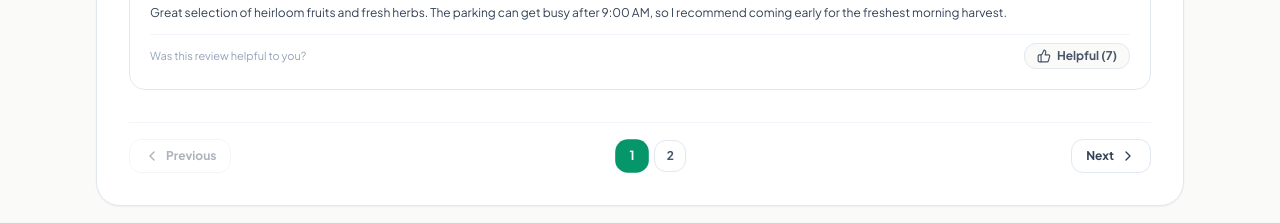
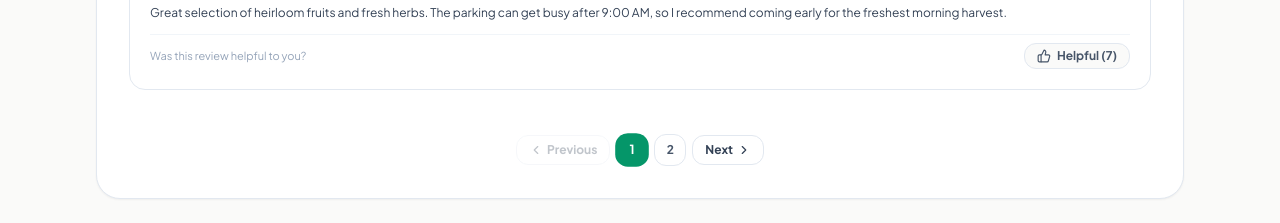
Before and after one commit to kamiyami05/TechWiz2026, a React (Vite) app: page /markets/mkt-1 in a window 1280 px wide. Shown: the part 2660-2883 px from the top of the page. Built offline with nearby package versions, Linux system fonts and the light colour scheme.

Commit message:
style(reviews): group pagination controls tightly in center and remove top border divider

```diff
--- a/src/components/MarketReviews.jsx
+++ b/src/components/MarketReviews.jsx
@@ -499,24 +499,23 @@ export default function MarketReviews({
 
       {/* Pagination Controls (3 reviews per page) */}
       {totalPages > 1 && (
-        <div className="pt-4 border-t border-slate-100 dark:border-slate-700 flex items-center justify-between gap-3 text-xs">
+        <div className="pt-3 flex items-center justify-center gap-1.5 text-xs">
           <button
             type="button"
             onClick={() => setCurrentPage(p => Math.max(1, p - 1))}
             disabled={currentPage === 1}
-            className="px-3.5 py-2 rounded-xl border border-slate-200 dark:border-slate-700 bg-white dark:bg-slate-800 text-slate-700 dark:text-slate-300 font-bold hover:bg-slate-50 disabled:opacity-40 disabled:cursor-not-allowed flex items-center gap-1.5 transition-colors cursor-pointer"
+            className="px-3 py-1.5 rounded-xl border border-slate-200 dark:border-slate-700 bg-white dark:bg-slate-800 text-slate-700 dark:text-slate-300 font-bold hover:bg-slate-50 disabled:opacity-30 disabled:cursor-not-allowed flex items-center gap-1 transition-colors cursor-pointer"
           >
-            <ChevronLeft className="w-4 h-4" />
+            <ChevronLeft className="w-3.5 h-3.5" />
             <span>Previous</span>
           </button>
 
-          <div className="flex items-center gap-1.5">
           {Array.from({ length: totalPages }, (_, i) => i + 1).map((page) => (
             <button
               key={page}
               type="button"
               onClick={() => setCurrentPage(page)}
-                className={`w-8 h-8 rounded-xl font-bold text-xs transition-all cursor-pointer ${
+              className={`w-8 h-8 rounded-xl font-bold text-xs transition-all cursor-pointer flex items-center justify-center ${
                 currentPage === page
                   ? 'bg-emerald-600 text-white shadow-xs scale-105'
                   : 'bg-white dark:bg-slate-800 text-slate-600 dark:text-slate-300 border border-slate-200 dark:border-slate-700 hover:bg-slate-100'
@@ -525,16 +524,15 @@ export default function MarketReviews({
               {page}
             </button>
           ))}
-          </div>
 
           <button
             type="button"
             onClick={() => setCurrentPage(p => Math.min(totalPages, p + 1))}
             disabled={currentPage === totalPages}
-            className="px-3.5 py-2 rounded-xl border border-slate-200 dark:border-slate-700 bg-white dark:bg-slate-800 text-slate-700 dark:text-slate-300 font-bold hover:bg-slate-50 disabled:opacity-40 disabled:cursor-not-allowed flex items-center gap-1.5 transition-colors cursor-pointer"
+            className="px-3 py-1.5 rounded-xl border border-slate-200 dark:border-slate-700 bg-white dark:bg-slate-800 text-slate-700 dark:text-slate-300 font-bold hover:bg-slate-50 disabled:opacity-30 disabled:cursor-not-allowed flex items-center gap-1 transition-colors cursor-pointer"
           >
             <span>Next</span>
-            <ChevronRight className="w-4 h-4" />
+            <ChevronRight className="w-3.5 h-3.5" />
           </button>
         </div>
       )}
```
Lines whose indentation alone changed are shown as unchanged.
